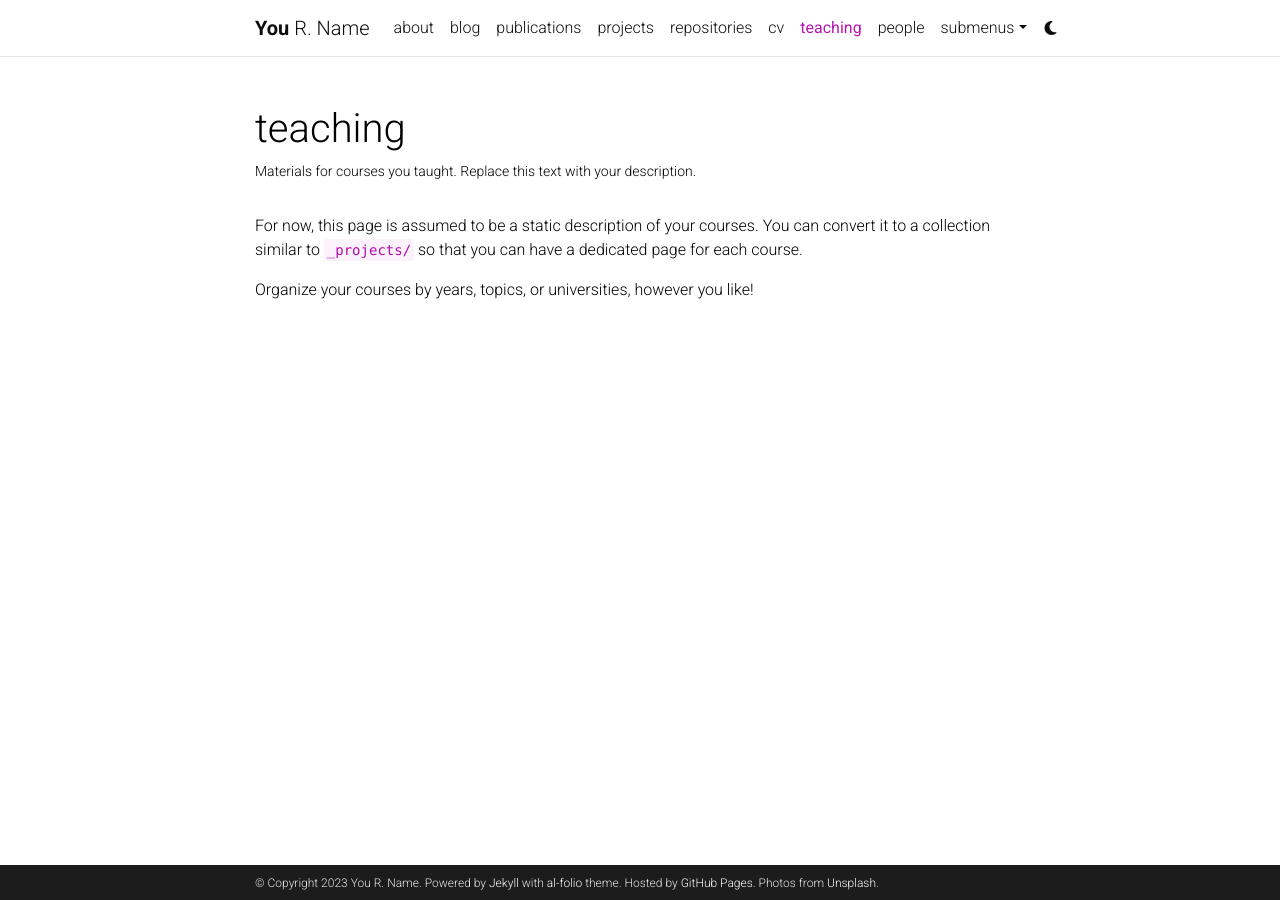
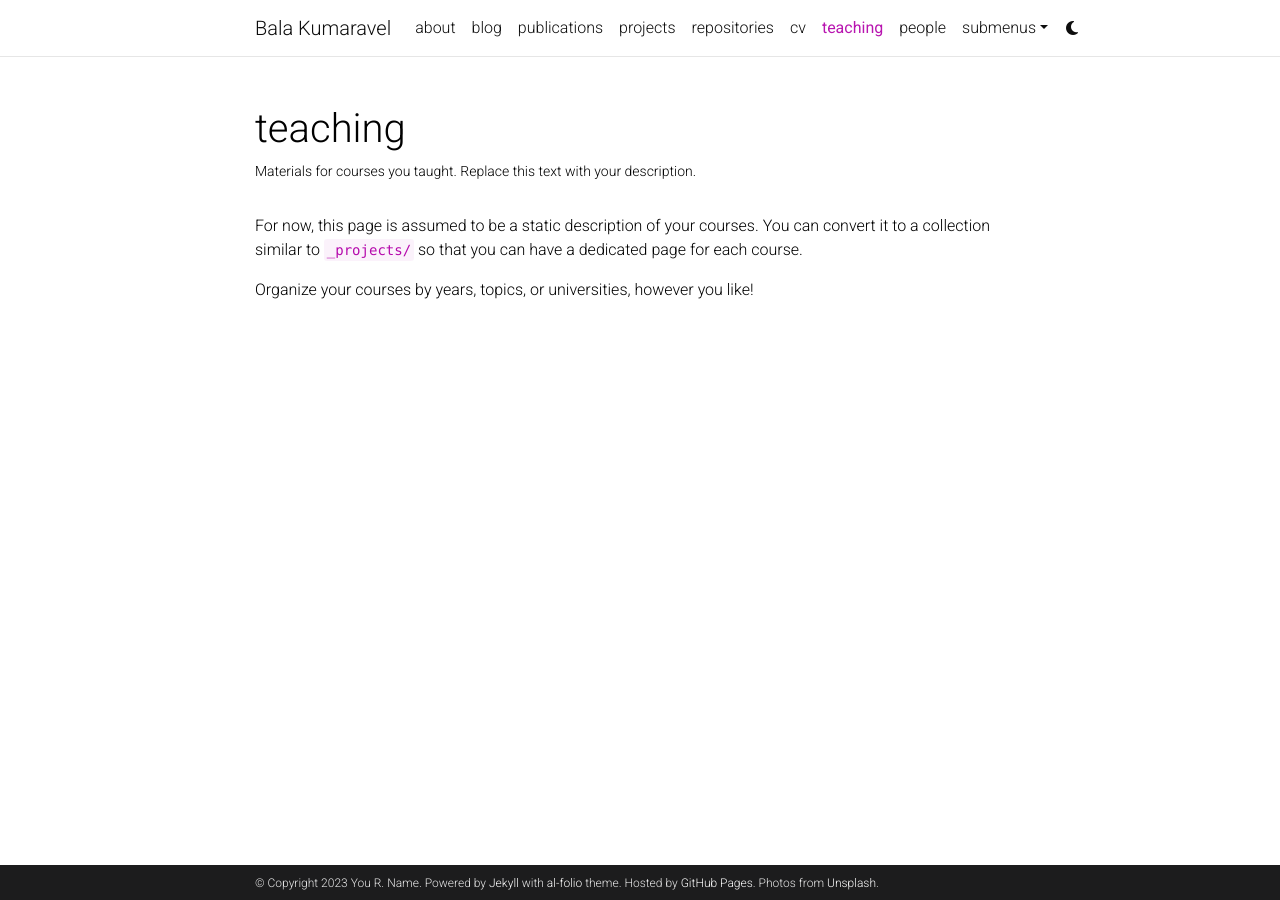
Before and after one commit to tkbala/tkbala.github.io, a Jekyll site: the page built from _pages/teaching.md, in a window 1280 px wide. Built offline with Jekyll 4.4.1, drawn with Linux system fonts in a browser that asks for light colours; comment, search, counter and statistics services are not loaded; a style sheet for code colours, icons or effects is not loaded.

Commit message:
Update _config.yml

```diff
--- a/_config.yml
+++ b/_config.yml
@@ -2,7 +2,7 @@
 # Site settings
 # -----------------------------------------------------------------------------
 
-title: blank # the website title (if blank, full name will be used instead)
+title: Bala Kumaravel # the website title (if blank, full name will be used instead)
 first_name: You
 middle_name: R.
 last_name: Name
```
